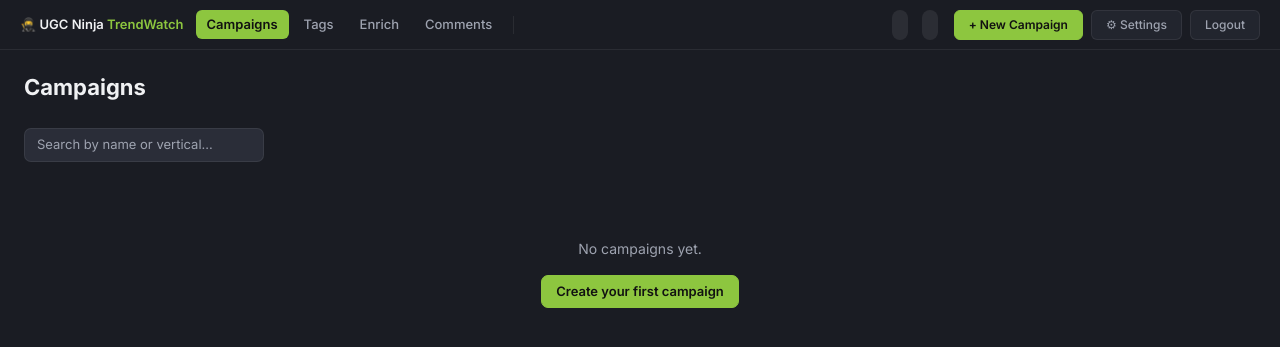
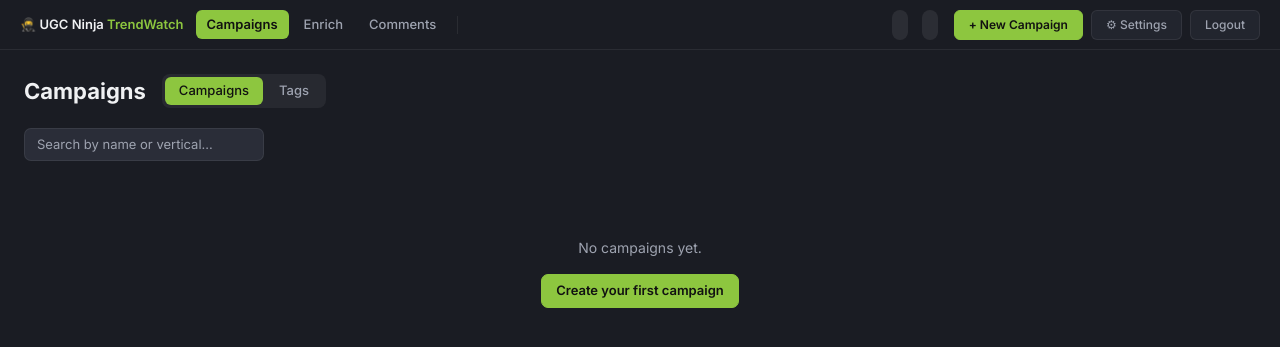
Before and after one commit to UGCninja/trendwatch-platform-, a FastAPI app: template app/templates/campaigns.html in a window 1280 px wide. Shown: the top 347 px of the page. Run offline with FastAPI, Linux system fonts and the light colour scheme; the template is opened without the code that fills it, so the values that code supplies are empty.

Commit message:
feat: move Tags into Campaigns section as sub-tab
- Remove Tags from main navbar
- Add Campaigns / Tags tab switcher inside the campaigns page header
- Both tabs highlight Campaigns in the top nav

Co-Authored-By: Claude Sonnet 4.6 <noreply@anthropic.com>

```diff
--- a/app/templates/base.html
+++ b/app/templates/base.html
@@ -13,8 +13,7 @@
 
 <nav class="topnav">
     <a class="topnav-brand" href="/">🥷 UGC Ninja <em>TrendWatch</em></a>
-    <a href="/" class="topnav-link {% if active_page == 'campaigns' or not active_page %}active{% endif %}">Campaigns</a>
-    <a href="/tags" class="topnav-link {% if active_page == 'tags' %}active{% endif %}">Tags</a>
+    <a href="/" class="topnav-link {% if active_page == 'campaigns' or active_page == 'tags' or not active_page %}active{% endif %}">Campaigns</a>
     <a href="/enrich" class="topnav-link {% if active_page == 'enrich' %}active{% endif %}">Enrich</a>
     <a href="/comments" class="topnav-link {% if active_page == 'comments' %}active{% endif %}">Comments</a>
     <div class="topnav-sep"></div>
--- a/app/templates/campaigns.html
+++ b/app/templates/campaigns.html
@@ -2,8 +2,12 @@
 {% set active_page = "campaigns" %}
 {% block content %}
 
-<div style="display:flex;align-items:center;justify-content:space-between;margin-bottom:20px">
-    <h2 style="font-size:22px;font-weight:700">Campaigns</h2>
+<div style="display:flex;align-items:center;gap:16px;margin-bottom:20px">
+    <h2 style="font-size:22px;font-weight:700;margin:0">Campaigns</h2>
+    <div style="display:flex;gap:2px;background:rgba(255,255,255,.06);border-radius:8px;padding:3px">
+        <a href="/" style="padding:4px 14px;border-radius:6px;font-size:13px;font-weight:500;text-decoration:none;background:var(--accent,#b6f542);color:#111">Campaigns</a>
+        <a href="/tags" style="padding:4px 14px;border-radius:6px;font-size:13px;font-weight:500;text-decoration:none;color:var(--text-muted)">Tags</a>
+    </div>
 </div>
 
 <form method="get" action="/" style="margin-bottom:16px">
```
Also changed, not shown: app/templates/tags.html (+6 -2 lines).
